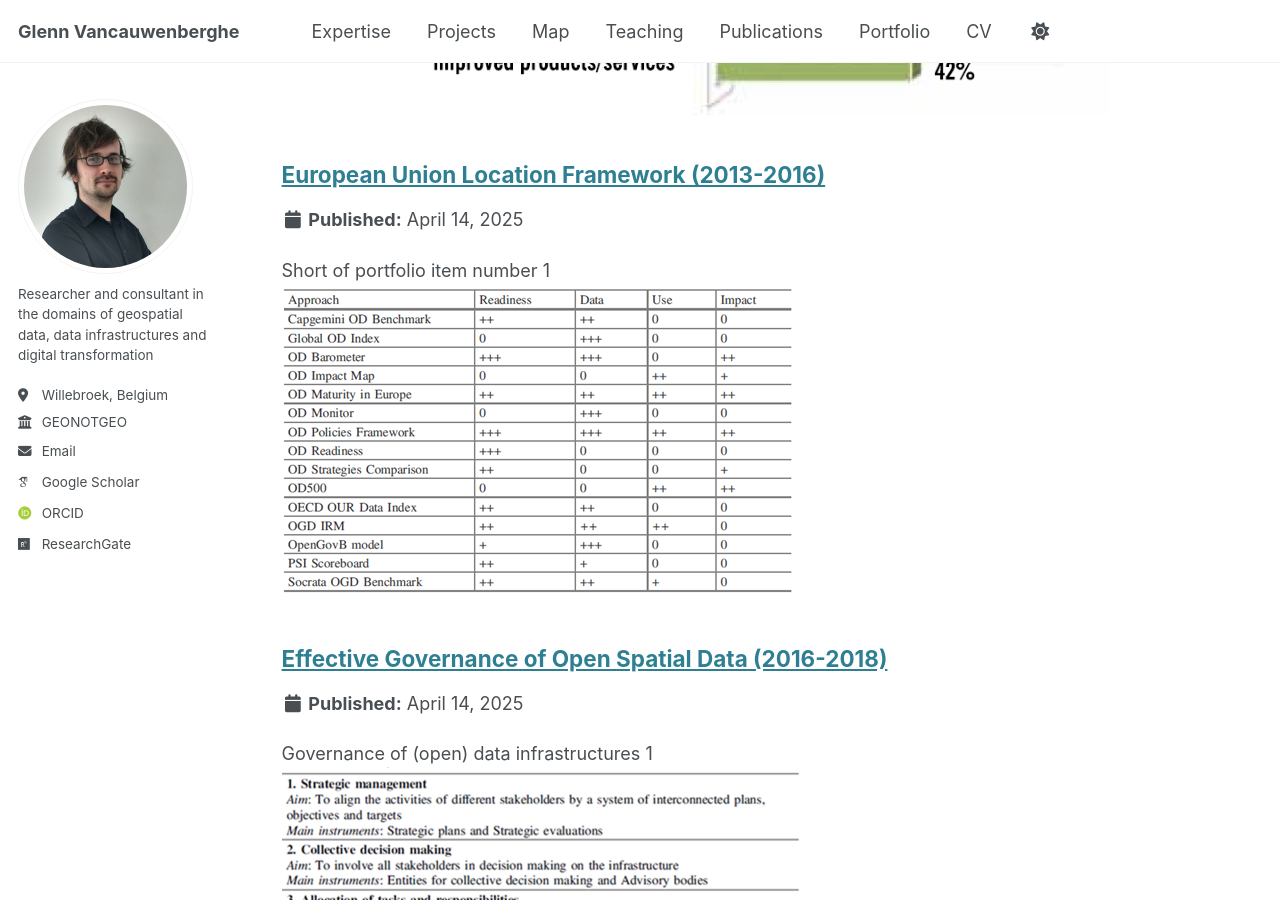
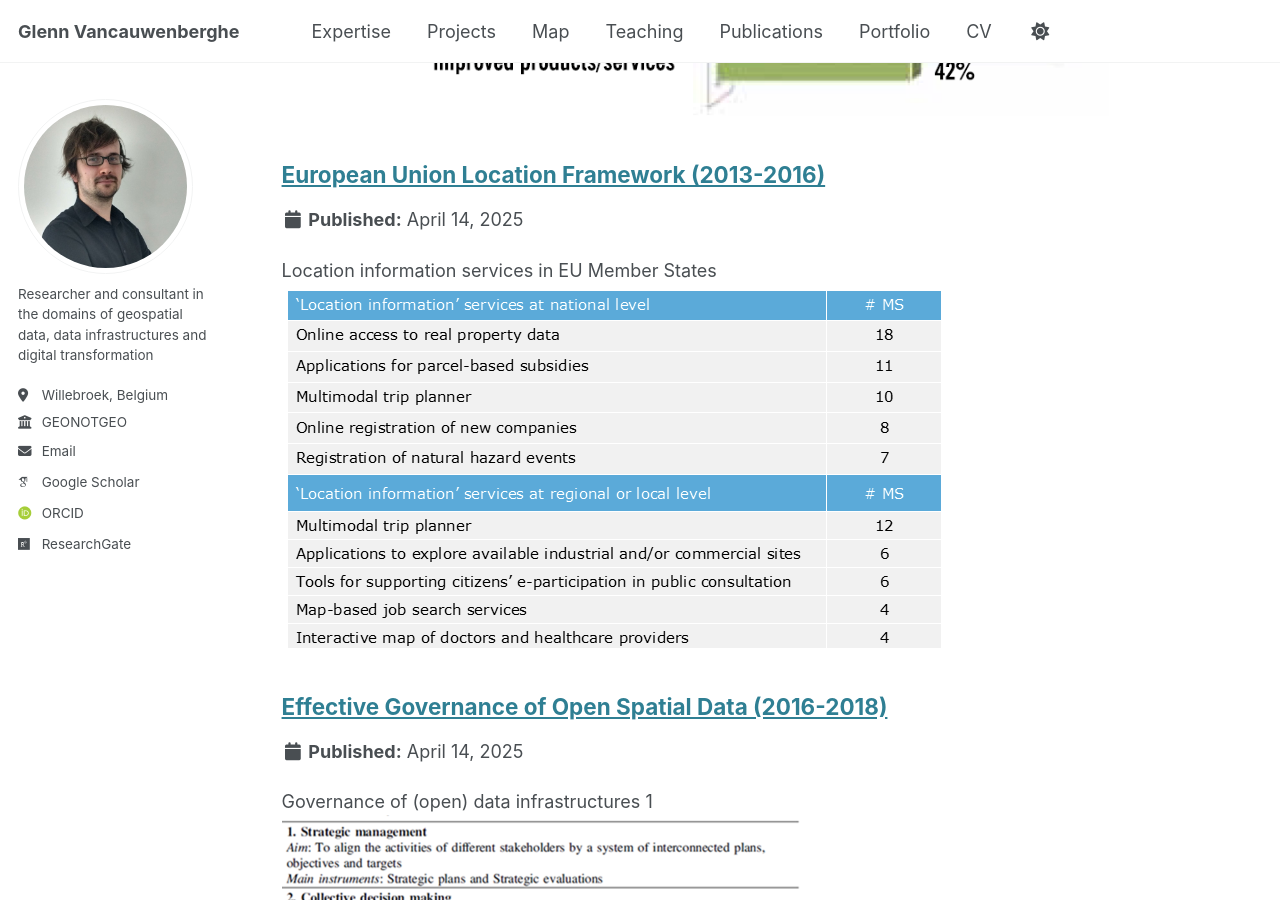
Before and after one commit to GVancauwenberghe/gvancauwenberghe.github.io, a Jekyll site: the page built from _pages/portfolio.html, in a window 1280 px wide and 900 px high, scrolled down 1530 px. Built offline with Jekyll 4.4.1, drawn with Linux system fonts in a browser that asks for light colours; some web fonts are replaced.

Commit message:
Update portfolio-3.md

```diff
--- a/_portfolio/portfolio-3.md
+++ b/_portfolio/portfolio-3.md
@@ -1,6 +1,6 @@
 ---
 title: "European Union Location Framework (2013-2016)"
-excerpt: "Short of portfolio item number 1<br/><img src='/images/assessment.png'>"
+excerpt: "Location information services in EU Member States<br/><img src='/images/eulf.png'>"
 collection: portfolio
 ---
 
```
